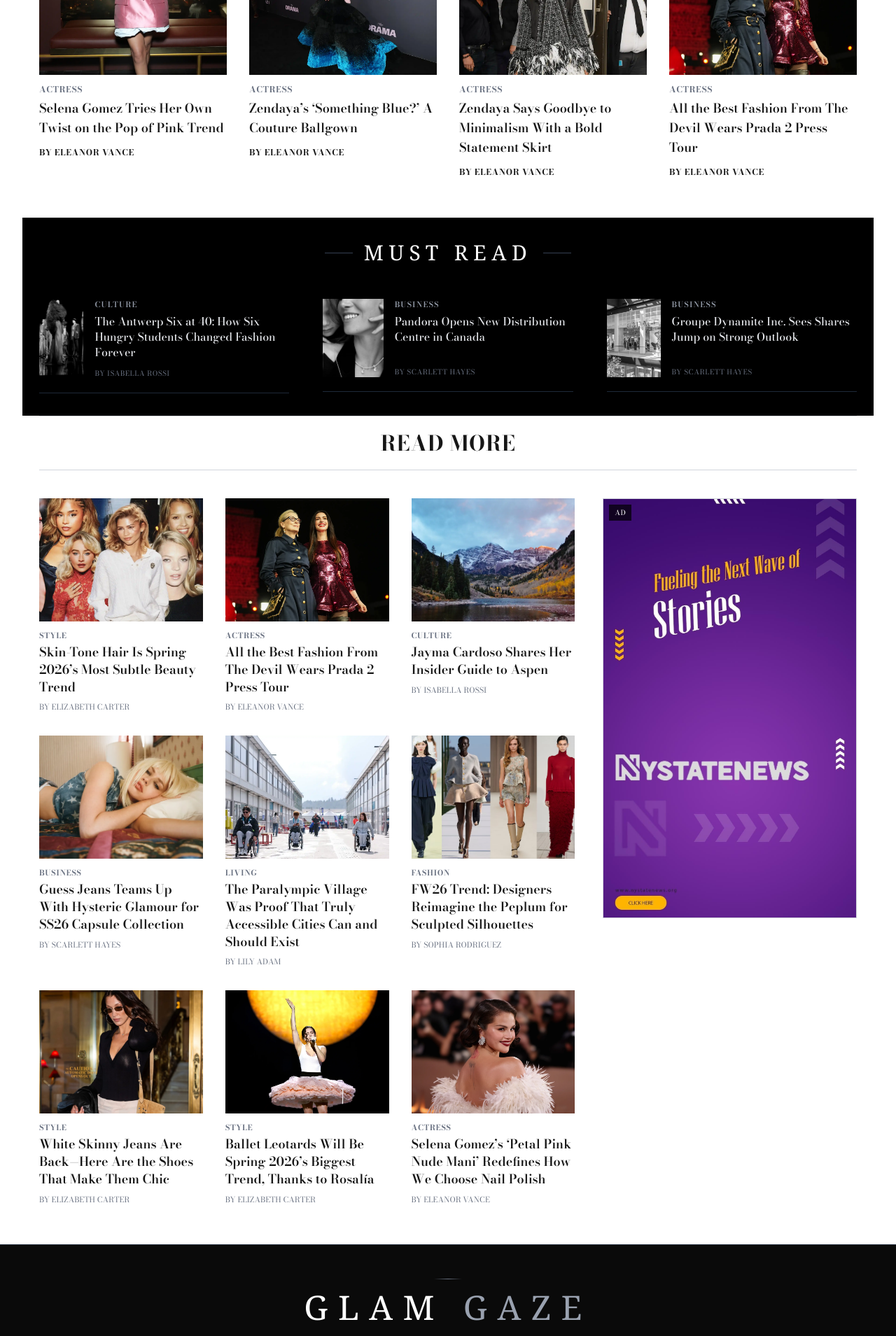
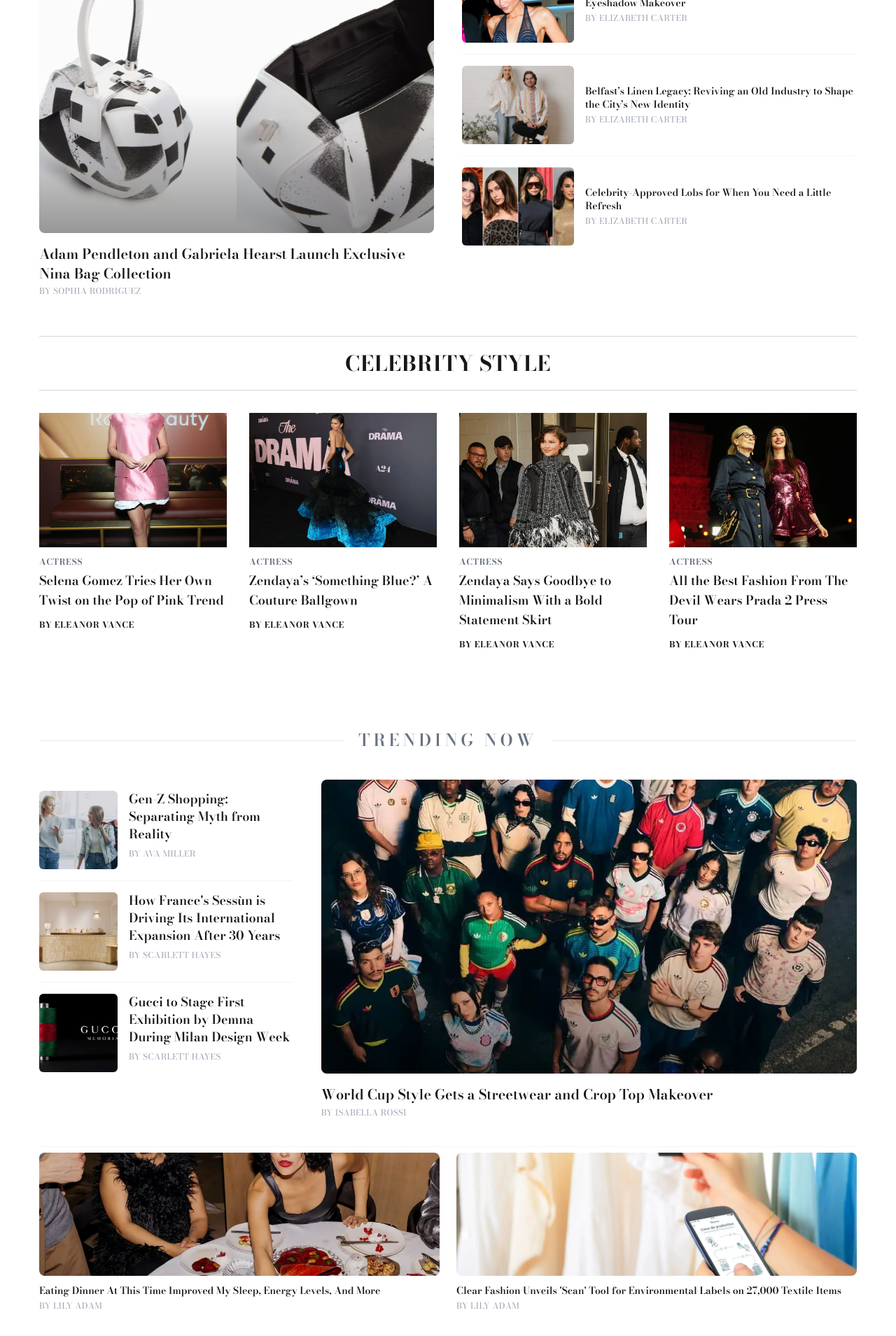
Before and after one commit to maisonatelier52-ux/Glam-Gaze, a Next.js app: page / in a window 1280 px wide. Shown: the part 1100-3009 px from the top of the page at 70% size. Built offline with nearby package versions, Linux system fonts and the light colour scheme.

Commit message:
[Fix] seo

```diff
--- /dev/null
+++ b/app/component/GridSection.jsx
@@ -0,0 +1,162 @@
+"use client";
+
+import { useRef, useState, useEffect } from "react";
+import Image from "next/image";
+import Link from "next/link";
+import { FiChevronLeft, FiChevronRight } from "react-icons/fi";
+import data from "@/data/data.json";
+
+export default function OscarsSection({ title, articles }) {
+  const scrollRef = useRef(null);
+
+  const authors = data.authors;
+
+  const [currentIndex, setCurrentIndex] = useState(0);
+  const [itemsPerScroll, setItemsPerScroll] = useState(3);
+
+  const getAuthorName = (id) => {
+    const author = authors.find((a) => a.id === id);
+    return author ? author.name : "Unknown";
+  };
+
+  // RESPONSIVE ITEMS COUNT
+  useEffect(() => {
+    const updateItems = () => {
+      if (window.innerWidth < 640) {
+        setItemsPerScroll(1); // mobile
+      } else if (window.innerWidth < 1024) {
+        setItemsPerScroll(2); // tablet
+      } else {
+        setItemsPerScroll(3); // desktop
+      }
+    };
+
+    updateItems();
+    window.addEventListener("resize", updateItems);
+    return () => window.removeEventListener("resize", updateItems);
+  }, []);
+
+  const totalPages = Math.ceil(articles.length / itemsPerScroll);
+
+  // SCROLL
+  const scroll = (direction) => {
+    const container = scrollRef.current;
+    if (!container) return;
+
+    const scrollAmount = container.offsetWidth;
+
+    if (direction === "right" && currentIndex < totalPages - 1) {
+      container.scrollBy({ left: scrollAmount, behavior: "smooth" });
+    }
+
+    if (direction === "left" && currentIndex > 0) {
+      container.scrollBy({ left: -scrollAmount, behavior: "smooth" });
+    }
+  };
+
+  // TRACK SCROLL
+  useEffect(() => {
+    const container = scrollRef.current;
+    if (!container) return;
+
+    const handleScroll = () => {
+      const index = Math.round(
+        container.scrollLeft / container.offsetWidth
+      );
+      setCurrentIndex(index);
+    };
+
+    container.addEventListener("scroll", handleScroll);
+    return () => container.removeEventListener("scroll", handleScroll);
+  }, []);
+
+  return (
+    <section className="max-w-7xl mx-auto px-4 sm:px-6 pb-12 pt-3">
+
+      {/* HEADER */}
+      <div className="flex items-center justify-between mb-6 border-y border-gray-300">
+
+        <div className="w-10 sm:w-16"></div>
+
+        <h2 className="text-xl sm:text-2xl lg:text-3xl font-bold text-center py-4">
+          {title}
+        </h2>
+
+        {/* CONTROLS */}
+        <div className="flex items-center gap-2 sm:gap-3">
+
+          <button
+            onClick={() => scroll("left")}
+            disabled={currentIndex === 0}
+            className={`p-2 ${
+              currentIndex === 0
+                ? "text-gray-300 cursor-not-allowed"
+                : "hover:opacity-70"
+            }`}
+          >
+            <FiChevronLeft size={22} />
+          </button>
+
+          <span className="text-xs sm:text-sm font-semibold min-w-[45px] text-center">
+            {currentIndex + 1} / {totalPages}
+          </span>
+
+          <button
+            onClick={() => scroll("right")}
+            disabled={currentIndex >= totalPages - 1}
+            className={`p-2 ${
+              currentIndex >= totalPages - 1
+                ? "text-gray-300 cursor-not-allowed"
+                : "hover:opacity-70"
+            }`}
+          >
+            <FiChevronRight size={22} />
+          </button>
+        </div>
+      </div>
+
+      {/* SCROLL AREA */}
+      <div
+        ref={scrollRef}
+        className="flex gap-4 overflow-x-auto scroll-smooth snap-x snap-mandatory px-1"
+      >
+        {articles.map((item, index) => (
+          <Link
+            href={`/${item.category}/${item.slug}`}
+            key={index}
+            className={`
+              snap-start flex-shrink-0 px-3
+              w-full
+              sm:w-1/2
+              lg:w-1/3
+            `}
+          >
+            <article className="group cursor-pointer">
+
+              <Image
+                src={item.image}
+                alt={item.title}
+                width={400}
+                height={400}
+                className="w-full h-56 sm:h-60 lg:h-64 object-cover"
+              />
+
+              <p className="text-[11px] sm:text-[12px] font-bold uppercase mt-3 tracking-wider">
+                {item.category}
+              </p>
+
+              <h3 className="font-semibold text-base sm:text-lg mt-1 group-hover:underline">
+                {item.title}
+              </h3>
+
+              <p className="text-[11px] sm:text-[12px] font-bold uppercase mt-2 tracking-wider">
+                BY {getAuthorName(item.authorId)}
+              </p>
+
+            </article>
+          </Link>
+        ))}
+      </div>
+    </section>
+  );
+}
--- a/app/component/OscarSection.jsx
+++ b/app/component/OscarSection.jsx
@@ -1,164 +1,198 @@
-"use client";
-
-import { useRef, useState, useEffect } from "react";
 import Image from "next/image";
 import Link from "next/link";
-import { FiChevronLeft, FiChevronRight } from "react-icons/fi";
 import data from "@/data/data.json";
 
 export default function OscarsSection({ title, articles }) {
-  const scrollRef = useRef(null);
-
   const authors = data.authors;
-
-  const [currentIndex, setCurrentIndex] = useState(0);
-  const [itemsPerScroll, setItemsPerScroll] = useState(3);
-
   const getAuthorName = (id) => {
     const author = authors.find((a) => a.id === id);
     return author ? author.name : "Unknown";
   };
 
-  // RESPONSIVE ITEMS COUNT
-  useEffect(() => {
-    const updateItems = () => {
-      if (window.innerWidth < 640) {
-        setItemsPerScroll(1); // mobile
-      } else if (window.innerWidth < 1024) {
-        setItemsPerScroll(2); // tablet
-      } else {
-        setItemsPerScroll(3); // desktop
-      }
-    };
-
-    updateItems();
-    window.addEventListener("resize", updateItems);
-    return () => window.removeEventListener("resize", updateItems);
-  }, []);
-
-  const totalPages = Math.ceil(articles.length / itemsPerScroll);
-
-  // SCROLL
-  const scroll = (direction) => {
-    const container = scrollRef.current;
-    if (!container) return;
-
-    const scrollAmount = container.offsetWidth;
-
-    if (direction === "right" && currentIndex < totalPages - 1) {
-      container.scrollBy({ left: scrollAmount, behavior: "smooth" });
-    }
-
-    if (direction === "left" && currentIndex > 0) {
-      container.scrollBy({ left: -scrollAmount, behavior: "smooth" });
-    }
-  };
-
-  // TRACK SCROLL
-  useEffect(() => {
-    const container = scrollRef.current;
-    if (!container) return;
-
-    const handleScroll = () => {
-      const index = Math.round(
-        container.scrollLeft / container.offsetWidth
-      );
-      setCurrentIndex(index);
-    };
-
-    container.addEventListener("scroll", handleScroll);
-    return () => container.removeEventListener("scroll", handleScroll);
-  }, []);
-
   return (
-    <section className="max-w-7xl mx-auto px-4 sm:px-6 pb-12 pt-3">
+    <section className="max-w-7xl mx-auto px-4 sm:px-6 py-14">
 
       {/* HEADER */}
-      <div className="flex items-center justify-between mb-6 border-y border-gray-300">
-
-        <div className="w-10 sm:w-16"></div>
-
-        <h2 className="text-xl sm:text-2xl lg:text-3xl font-bold text-center py-4">
+      <div className="flex items-center gap-5 mb-10">
+        <div className="flex-1 h-px bg-gray-200" />
+        <h2 className="text-2xl font-semibold tracking-[0.2em] uppercase text-gray-500 whitespace-nowrap">
           {title}
         </h2>
-
-        {/* CONTROLS */}
-        <div className="flex items-center gap-2 sm:gap-3">
-
-          <button
-            onClick={() => scroll("left")}
-            disabled={currentIndex === 0}
-            className={`p-2 ${
-              currentIndex === 0
-                ? "text-gray-300 cursor-not-allowed"
-                : "hover:opacity-70"
-            }`}
-          >
-            <FiChevronLeft size={22} />
-          </button>
-
-          <span className="text-xs sm:text-sm font-semibold min-w-[45px] text-center">
-            {currentIndex + 1} / {totalPages}
-          </span>
-
-          <button
-            onClick={() => scroll("right")}
-            disabled={currentIndex >= totalPages - 1}
-            className={`p-2 ${
-              currentIndex >= totalPages - 1
-                ? "text-gray-300 cursor-not-allowed"
-                : "hover:opacity-70"
-            }`}
-          >
-            <FiChevronRight size={22} />
-          </button>
-        </div>
+        <div className="flex-1 h-px bg-gray-200" />
       </div>
 
-      {/* SCROLL AREA */}
-      <div
-        ref={scrollRef}
-        className="flex gap-4 overflow-x-auto scroll-smooth snap-x snap-mandatory px-1"
-      >
-        {articles.map((item, index) => (
+      {/* 4 ARTICLES LAYOUT */}
+      {articles.length === 4 && (
+        <div className="grid md:grid-cols-2 gap-10">
+
+          {/* LEFT — featured */}
+          <Link href={`/${articles[0].category}/${articles[0].slug}`} className="group">
+            <div className="relative h-[400px] overflow-hidden rounded-lg bg-gray-100">
+              <Image
+                src={articles[0].image}
+                alt={articles[0].title}
+                fill
+                loading="lazy"
+                className="object-cover transition duration-500 group-hover:scale-[1.03]"
+              />
+              <div className="absolute inset-0 bg-gradient-to-t from-black/40 via-transparent to-transparent" />
+            </div>
+            <div className="mt-4 space-y-1">
+              <h3 className="text-xl font-semibold leading-snug group-hover:underline underline-offset-2">
+                {articles[0].title}
+              </h3>
+              <p className="text-xs text-gray-400 uppercase tracking-wide">
+                By {getAuthorName(articles[0].authorId)}
+              </p>
+            </div>
+          </Link>
+
+          {/* RIGHT — stacked list */}
+          <div className="divide-y divide-gray-100">
+            {articles.slice(1).map((item, i) => (
+              <Link
+                key={i}
+                href={`/${item.category}/${item.slug}`}
+                className="flex gap-4 py-4 group"
+              >
+                <div className="relative w-40 h-28 flex-shrink-0 overflow-hidden rounded-md bg-gray-100">
+                  <Image
+                    src={item.image}
+                    alt={item.title}
+                    fill
+                    loading="lazy"
+                    className="object-cover transition duration-500 group-hover:scale-[1.04]"
+                  />
+                </div>
+                <div className="flex flex-col justify-center gap-1">
+                  <h4 className="text-sm font-semibold leading-snug group-hover:underline underline-offset-2 line-clamp-2">
+                    {item.title}
+                  </h4>
+                  <p className="text-xs text-gray-400 uppercase tracking-wide">
+                    By {getAuthorName(item.authorId)}
+                  </p>
+                </div>
+              </Link>
+            ))}
+          </div>
+        </div>
+      )}
+
+      {/* 6 ARTICLES LAYOUT */}
+      {articles.length === 6 && (
+        <div className="grid lg:grid-cols-3 gap-10">
+          {/* SIDE LIST */}
+          <div className="divide-y divide-gray-100">
+            {articles.slice(1, 4).map((item, i) => (
+              <Link
+                key={i}
+                href={`/${item.category}/${item.slug}`}
+                className="flex items-start gap-4 py-4 group"
+              >
+                {/* IMAGE */}
+                <div className="relative w-28 h-28 flex-shrink-0 overflow-hidden rounded-md">
+                  <Image
+                    src={item.image}
+                    alt={item.title}
+                    fill
+                    loading="lazy"
+                    sizes="96px"
+                    className="object-cover group-hover:scale-105 transition duration-300"
+                  />
+                </div>
+                {/* TEXT */}
+                <div className="flex-1">
+                  <h4 className="text-lg font-semibold leading-snug group-hover:underline underline-offset-2 line-clamp-3">
+                    {item.title}
+                  </h4>
+
+                  <p className="text-xs text-gray-400 uppercase tracking-wide mt-2">
+                    By {getAuthorName(item.authorId)}
+                  </p>
+                </div>
+
+              </Link>
+            ))}
+          </div>
+
+          {/* BIG FEATURE */}
           <Link
-            href={`/${item.category}/${item.slug}`}
-            title={`View ${item.title}`}
-            key={index}
-            className={`
-              snap-start flex-shrink-0 px-3
-              w-full
-              sm:w-1/2
-              lg:w-1/3
-            `}
+            href={`/${articles[0].category}/${articles[0].slug}`}
+            className="lg:col-span-2 group"
           >
-            <article className="group cursor-pointer">
+            <div className="relative h-[420px] overflow-hidden rounded-lg bg-gray-100">
+              <Image
+                src={articles[0].image}
+                alt={articles[0].title}
+                fill
+                loading="lazy"
+                className="object-cover transition duration-500 group-hover:scale-[1.03]"
+              />
+              <div className="absolute inset-0 bg-gradient-to-t from-black/50 via-transparent to-transparent" />
+            </div>
+            <div className="mt-4 space-y-1">
+              <h3 className="text-xl font-semibold leading-snug group-hover:underline underline-offset-2">
+                {articles[0].title}
+              </h3>
+              <p className="text-xs text-gray-400 uppercase tracking-wide">
+                By {getAuthorName(articles[0].authorId)}
+              </p>
+            </div>
+          </Link>
 
-              <Image
-                src={item.image}
-                alt={item.title}
-                width={400}
-                height={400}
-                loading="lazy"
-                className="w-full h-56 sm:h-60 lg:h-64 object-cover"
-              />
 
-              <p className="text-[11px] sm:text-[12px] font-bold uppercase mt-3 tracking-wider">
-                {item.category}
-              </p>
 
-              <h3 className="font-semibold text-base sm:text-lg mt-1 group-hover:underline">
-                {item.title}
-              </h3>
+          {/* BOTTOM GRID */}
+          <div className="grid grid-cols-2 gap-6 lg:col-span-3 pt-2 border-t border-gray-100">
+            {articles.slice(4).map((item, i) => (
+              <Link key={i} href={`/${item.category}/${item.slug}`} className="group">
+                <div className="relative h-44 overflow-hidden rounded-lg bg-gray-100">
+                  <Image
+                    src={item.image}
+                    alt={item.title}
+                    fill
+                    loading="lazy"
+                    className="object-cover transition duration-500 group-hover:scale-[1.04]"
+                  />
+                </div>
+                <h4 className="text-sm font-semibold mt-3 leading-snug group-hover:underline underline-offset-2 line-clamp-2">
+                  {item.title}
+                </h4>
+                <p className="text-xs text-gray-400 uppercase tracking-wide mt-1">
+                  By {getAuthorName(item.authorId)}
+                </p>
+              </Link>
+            ))}
+          </div>
+        </div>
+      )}
 
-              <p className="text-[11px] sm:text-[12px] font-bold uppercase mt-2 tracking-wider">
-                BY {getAuthorName(item.authorId)}
-              </p>
-
-            </article>
-          </Link>
-        ))}
-      </div>
+      {/* DEFAULT GRID */}
+      {articles.length !== 4 && articles.length !== 6 && (
+        <div className="grid grid-cols-1 sm:grid-cols-2 lg:grid-cols-3 gap-8">
+          {articles.map((item, index) => (
+            <Link key={index} href={`/${item.category}/${item.slug}`} className="group">
+              <div className="relative h-56 overflow-hidden rounded-lg bg-gray-100">
+                <Image
+                  src={item.image}
+                  alt={item.title}
+                  fill
+                  loading="lazy"
+                  className="object-cover transition duration-500 group-hover:scale-[1.04]"
+                />
+              </div>
+              <div className="mt-3 space-y-1">
+                <h3 className="text-base font-semibold leading-snug group-hover:underline underline-offset-2 line-clamp-2">
+                  {item.title}
+                </h3>
+                <p className="text-xs text-gray-400 uppercase tracking-wide">
+                  By {getAuthorName(item.authorId)}
+                </p>
+              </div>
+            </Link>
+          ))}
+        </div>
+      )}
     </section>
   );
 }
--- a/app/page.js
+++ b/app/page.js
@@ -59,12 +59,12 @@
   const homeGrid = getArticles(() => true, 7);
   const fashionStyle = getArticles(
     (a) => ["fashion", "style"].includes(a.category),
-    8
+    4
   );
   const celebrity = getArticles((a) => a.category === "actress", 4);
   const trendingNow = getArticles(() => true, 6);
   const mustRead = getArticles(() => true, 3);
-  const nextGen = getArticles((a) => a.category === "teen", 6);
+  const nextGen = getArticles((a) => a.category === "teen", 4);
   const businessSection = getArticles(
     (a) => a.category === "business",
     6
@@ -122,25 +122,22 @@
 
       <HomeGrid articles={homeGrid} />
 
-      {/* <OscarsSection title={"FASHION & STYLE"} articles={fashionStyle} /> */}
+      <OscarsSection title={"FASHION & STYLE"} articles={fashionStyle} />
 
       <CelebrityStyleSection
         title={"CELEBRITY STYLE"}
         articles={celebrity}
       />
 
-      {/* <OscarsSection title={"TRENDING NOW"} articles={trendingNow} /> */}
+      <OscarsSection title={"TRENDING NOW"} articles={trendingNow} />
 
       <MustRead title={"MUST READ"} articles={mustRead} />
 
-      {/* <OscarsSection title={"NEXT GEN"} articles={nextGen} /> */}
+      <OscarsSection title={"NEXT GEN"} articles={nextGen} />
 
-      {/* <OscarsSection title={"BUSINESS & POWER"} articles={businessSection} /> */}
+      <OscarsSection title={"BUSINESS & POWER"} articles={businessSection} />
 
-      {/* <OscarsSection
-        title={"CULTURE & LIVING"}
-        articles={cultureLiving}
-      /> */}
+      <OscarsSection title={"CULTURE & LIVING"} articles={cultureLiving} />
 
       <Latest articles={latestStories} />
       <NewsletterModal />
```
